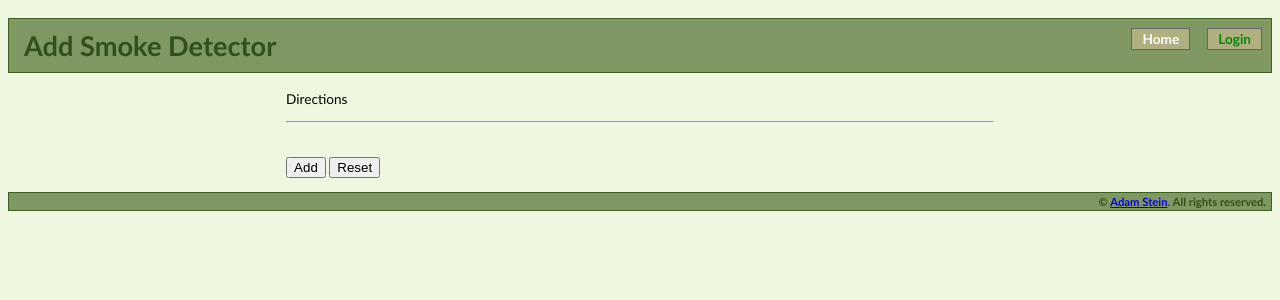
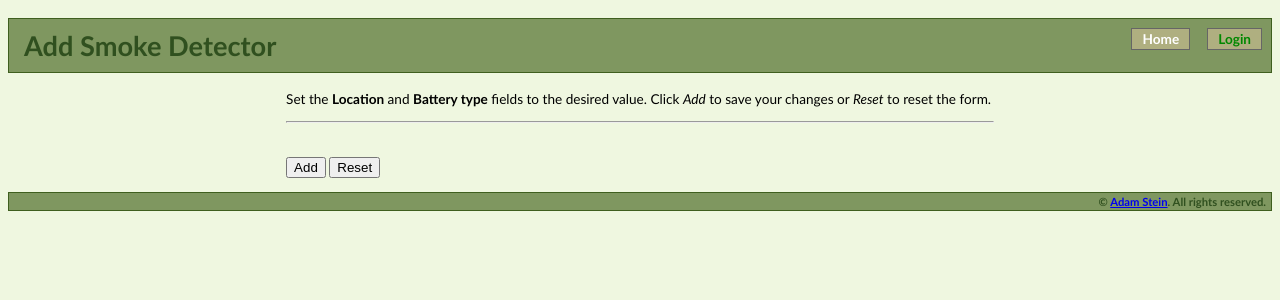
Before and after one commit to adamestein/homeapps, a Django app: template apps/smoke_detectors/templates/smoke_detectors/form.html in a window 1280 px wide. Shown: the top 300 px of the page. Run offline with Django 3.2, Linux system fonts and the light colour scheme; the template is opened without the code that fills it, so the values that code supplies are empty; some libraries are stand-ins or nearby versions.

Commit message:
Fixed look of messages to be aligned with top bar
Added description for 'Add Smoke Detector'

Tweaked the form table CSS a little to make it look better

```diff
--- a/apps/smoke_detectors/templates/smoke_detectors/form.html
+++ b/apps/smoke_detectors/templates/smoke_detectors/form.html
@@ -13,7 +13,8 @@
 
 {% block content %}
     <p>
-        Directions
+        Set the <strong>Location</strong> and <strong>Battery type</strong> fields to the desired value. Click
+        <em>Add</em> to save your changes or <em>Reset</em> to reset the form.
     </p>
 
     <hr />
--- a/static/css/form_table.css
+++ b/static/css/form_table.css
@@ -1,5 +1,13 @@
 .buttons {
     margin-top: 2em;
+}
+
+table {
+    border-collapse: collapse;
+}
+
+td {
+    padding-bottom: 0.5em;
 }
 
 th {
--- a/static/css/layout.css
+++ b/static/css/layout.css
@@ -1,4 +1,4 @@
-h1 {padding: 10px; padding-left: 15px;}
+h1 {padding: 10px 10px 10px 15px;}
 h2 {margin: 0; padding: 0;}
 h3 {margin: 0; text-align: center;}
 p {text-align: justify;}
@@ -6,7 +6,9 @@ p {text-align: justify;}
 #perm-links {float: right; margin: 0; margin-top: 8px; margin-right: 5px; padding: 0; text-align: right;}
 #perm-links ul {margin: 0; padding: 5px;}
 #perm-links li {display: inline; width: 150px;}
-#perm-links a {text-align: center; margin: 0; padding-top: 2px; padding-bottom: 2px;  padding-left: 10px; padding-right: 10px; }
+#perm-links a {
+    text-align: center; margin: 0; padding-top: 2px; padding-bottom: 2px;  padding-left: 10px; padding-right: 10px;
+}
 
 #cool-links {width: 19%; float: right;  margin-bottom: 25px; padding: 3px; padding-bottom: 60px;}
 #cool-links ul {margin: 0; padding: 0;}
--- a/static/css/messages.css
+++ b/static/css/messages.css
@@ -36,3 +36,7 @@
     color: #f5fef2;
     text-shadow: #7c896b 0 1px 0;
 }
+
+#messages ul {
+    margin-left: -2.9em;
+}
--- a/templates/base.html
+++ b/templates/base.html
@@ -25,12 +25,14 @@
 
     <body>
         <div id="messages">
-            <ul>
-                {% for message in messages %}
-                    <li class="message{% if message.tags %} {{ message.tags }}{% endif %}">{{ message }}</li>
-                    <a href="#" onclick="$('#messages').hide(); return false;" class="close">[x]</a>
-                {% endfor %}
-            </ul>
+            {% if messages %}
+                <ul>
+                    {% for message in messages %}
+                        <li class="message{% if message.tags %} {{ message.tags }}{% endif %}">{{ message }}</li>
+                    {% endfor %}
+                </ul>
+                <a href="#" onclick="$('#messages').hide(); return false;" class="close">[x]</a>
+            {% endif %}
         </div>
 
         <div id="perm-links">
```
